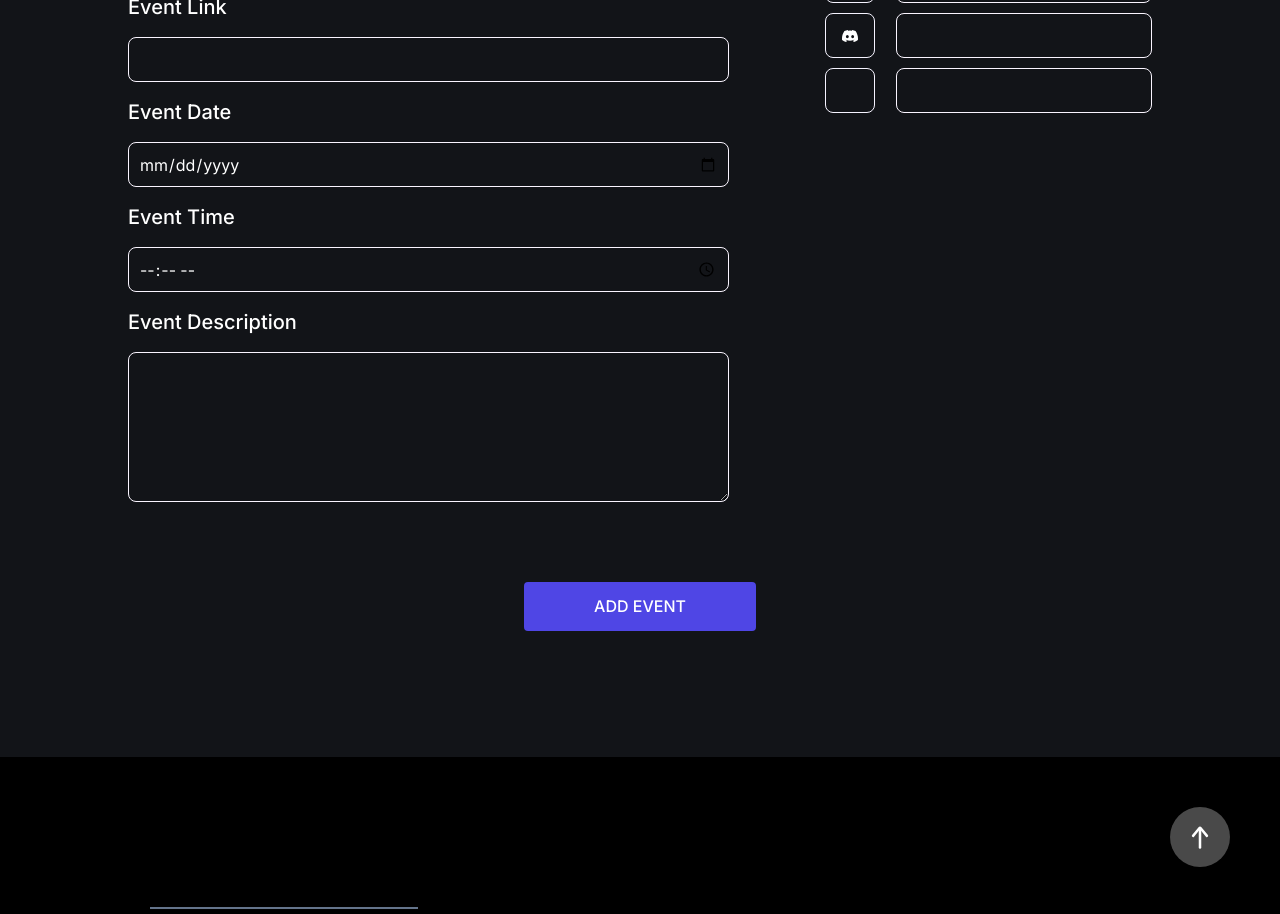
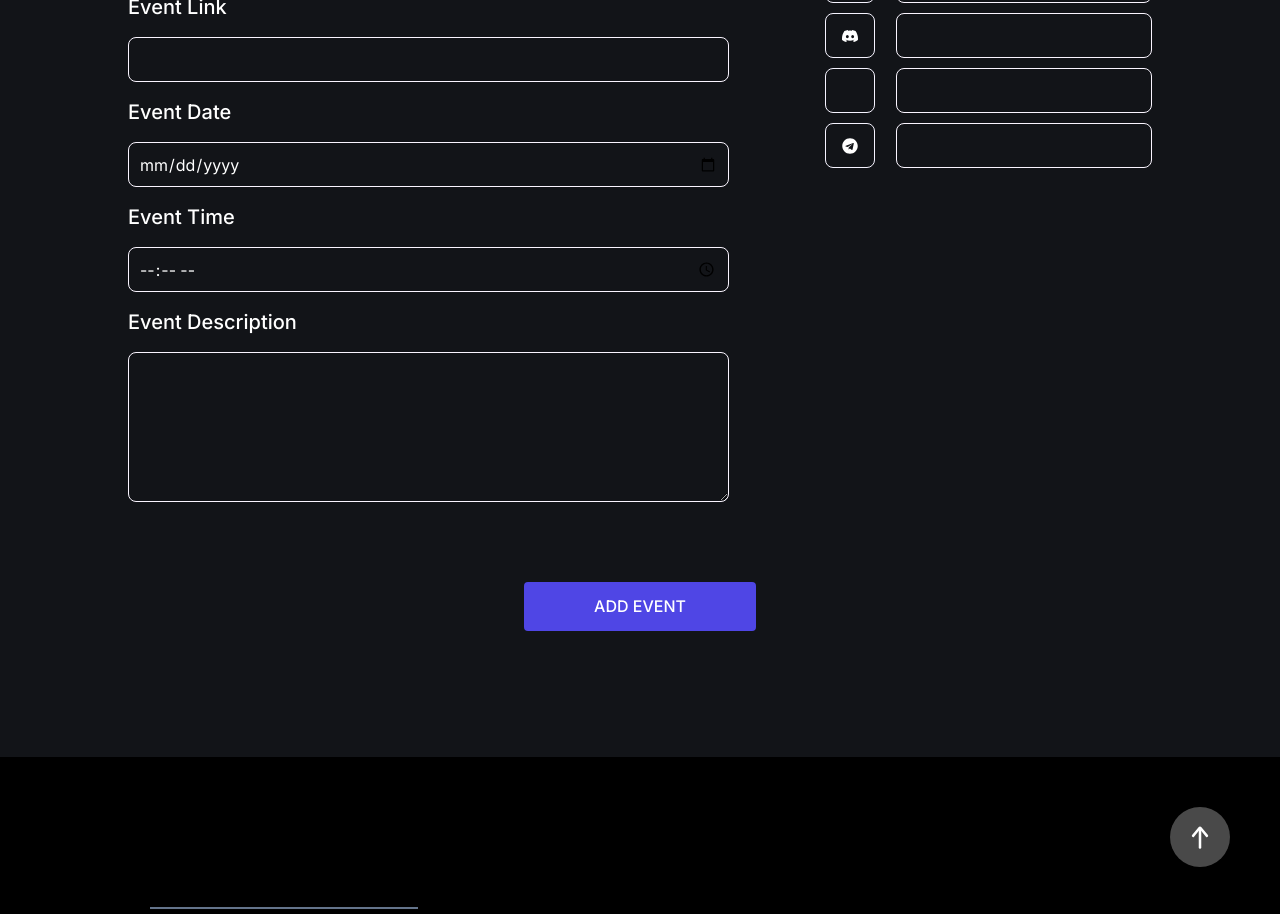
Before and after one commit to Basit46/web3-launches, a React (Vite) app: page /addevent in a window 1280 px wide. Shown: the part 780-1694 px from the top of the page. Built offline with nearby package versions, Linux system fonts and the light colour scheme; no server answers; the database is empty; some icons are missing.

Commit message:
Added changes

```diff
--- a/src/pages/AddEvent.jsx
+++ b/src/pages/AddEvent.jsx
@@ -2,7 +2,7 @@ import React, { useState, useRef } from "react";
 import { FiUpload } from "react-icons/fi";
 import { TbWorld } from "react-icons/tb";
 import { BiLogoFacebookCircle } from "react-icons/bi";
-import { FaInstagramSquare } from "react-icons/fa";
+import { FaInstagramSquare, FaTelegram } from "react-icons/fa";
 import { BsDiscord } from "react-icons/bs";
 import { FaXTwitter } from "react-icons/fa6";
 import { v4 as uuid } from "uuid";
@@ -54,6 +54,7 @@ const AddEvent = () => {
   const igInputRef = useRef();
   const dsInputRef = useRef();
   const twtInputRef = useRef();
+  const teleInputRef = useRef();
   const fileInputRef = useRef(null);
 
   const handleDragEnter = (e) => {
@@ -121,7 +122,7 @@ const AddEvent = () => {
             instagram: igInputRef.current.value,
             locationUrl: linkInputRef.current.value,
             name: nameInputRef.current.value,
-            telegram: newEvent.telegram,
+            telegram: teleInputRef.current.value,
             time: timeInputRef.current.value,
             twitter: twtInputRef.current.value,
             website: webInputRef.current.value,
@@ -264,6 +265,13 @@ const AddEvent = () => {
               </label>
               <input type="url" id="twt" ref={twtInputRef} />
             </div>
+
+            <div>
+              <label htmlFor="tele">
+                <FaTelegram />
+              </label>
+              <input type="url" id="twt" ref={teleInputRef} />
+            </div>
           </div>
         </div>
 
--- a/src/pages/EventDetails.jsx
+++ b/src/pages/EventDetails.jsx
@@ -3,7 +3,7 @@ import { TbWorld } from "react-icons/tb";
 import { BiLogoFacebookCircle, BiLogoTelegram } from "react-icons/bi";
 import { FaInstagramSquare } from "react-icons/fa";
 import { BsDiscord, BsAlarm } from "react-icons/bs";
-import { FaXTwitter, FaLocationDot } from "react-icons/fa6";
+import { FaXTwitter, FaLocationDot, FaTelegram } from "react-icons/fa6";
 import { AiTwotoneCalendar } from "react-icons/ai";
 import { HiUserGroup } from "react-icons/hi";
 import { PiWarningCircleFill } from "react-icons/pi";
@@ -73,6 +73,9 @@ const EventDetails = () => {
         </a>
         <a href={eventDetails?.twitter} target="blank">
           <FaXTwitter />
+        </a>
+        <a href={eventDetails?.telegram} target="blank">
+          <FaTelegram />
         </a>
       </div>
 
```
